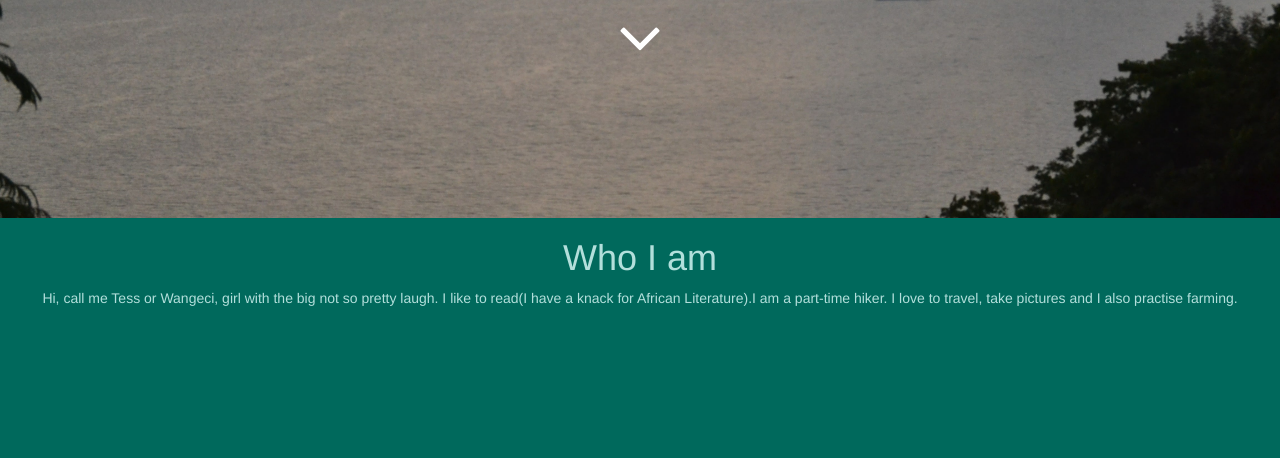
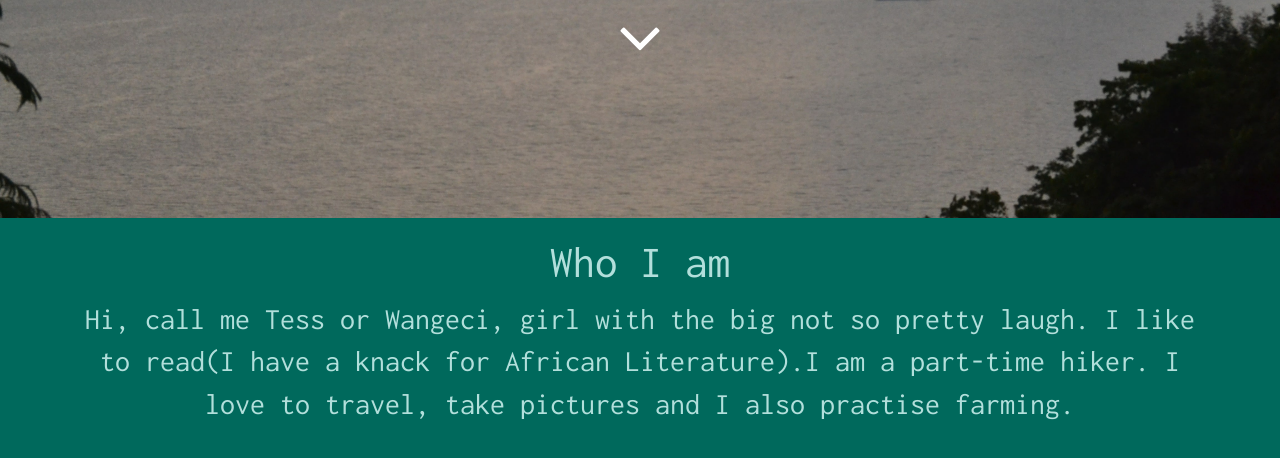
Before and after one commit to martmwangi/Profile_tess, a plain HTML site: page index.html in a window 1280 px wide. Shown: the part 582-1040 px from the top of the page. Drawn offline with nearby package versions, Linux system fonts and the light colour scheme.

```diff
--- a/css/style.css
+++ b/css/style.css
@@ -49,5 +49,11 @@
     width: 100%;
     color: #B2DFDB;
     text-align: center;
-    font-family: 'Inconsolata', ;
+    font-family: 'Inconsolata';
 }
+#bio h1{
+    font-size: 45px;
+}
+#bio p{
+    font-size: 30px;
+}
--- a/index.html
+++ b/index.html
@@ -40,10 +40,10 @@
         </div>
     </div>
     <div id="bio">
-        <div class="container-fluid">
+        <div class="container">
             <div class="col-xs-12 col-sm-12 col-md-12 col-lg-12">
                 <h1>Who I am</h1>
-                <p class="wow bounceInUp">Hi, call me Tess or Wangeci, girl with the big not so pretty laugh. I like to read(I have a knack for African Literature).I am a part-time hiker. I love to travel, take pictures and I also practise farming.</p>
+                <p class="wow bounceInUp" data-wow-delay="5s">Hi, call me Tess or Wangeci, girl with the big not so pretty laugh. I like to read(I have a knack for African Literature).I am a part-time hiker. I love to travel, take pictures and I also practise farming.</p>
             </div>
         </div>
     </div>
@@ -78,7 +78,6 @@
         }
     }
 });
-
         </script>
   </body>
 </html>
```
